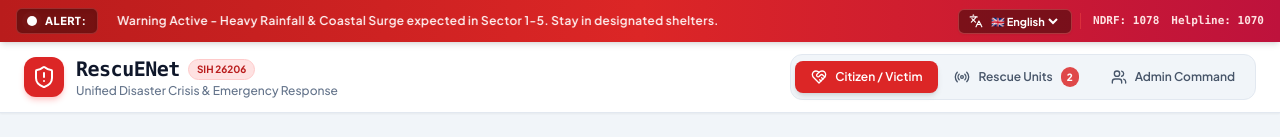
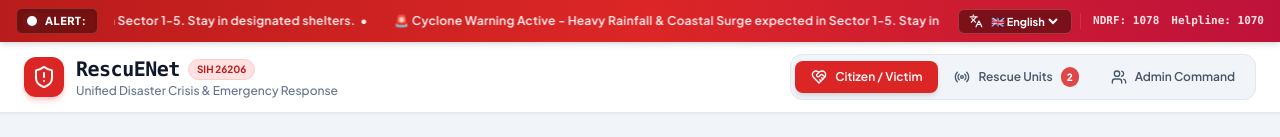
Before and after one commit to mohith0705/rescuenet-sih26206, a React (Vite) app: page / in a window 1280 px wide. Shown: the top 137 px of the page. Built offline with nearby package versions, Linux system fonts and the light colour scheme.

Commit message:
Fix marquee blank space gap using seamless 50% to 0% infinite dual-strip loop

```diff
--- a/src/components/Navbar.jsx
+++ b/src/components/Navbar.jsx
@@ -22,7 +22,8 @@ export default function Navbar({ activeRole, setActiveRole, activeSosCount, curr
         {/* Marquee Motion Scrolling Text */}
         <div className="overflow-hidden whitespace-nowrap mx-4 flex-1 relative flex items-center">
           <div className="animate-marquee-ltr font-semibold tracking-wide text-red-50 text-[12px]">
-            🚨 {t.disasterAlert} &nbsp;&bull;&nbsp; 🚨 {t.disasterAlert} &nbsp;&bull;&nbsp; 🚨 {t.disasterAlert}
+            <span className="shrink-0 pr-6">🚨 {t.disasterAlert} &nbsp;&bull;&nbsp; 🚨 {t.disasterAlert} &nbsp;&bull;&nbsp;</span>
+            <span className="shrink-0 pr-6">🚨 {t.disasterAlert} &nbsp;&bull;&nbsp; 🚨 {t.disasterAlert} &nbsp;&bull;&nbsp;</span>
           </div>
         </div>
 
--- a/src/index.css
+++ b/src/index.css
@@ -31,19 +31,20 @@ body {
   z-index: 10;
 }
 
-/* Reliable Left-to-Right Scrolling Marquee Animation */
-@keyframes marqueeLTR {
+/* Seamless Continuous Left-to-Right Scrolling Marquee Animation (Zero Gaps) */
+@keyframes marqueeSeamlessLTR {
   0% {
-    transform: translateX(-100%);
+    transform: translateX(-50%);
   }
   100% {
-    transform: translateX(100%);
+    transform: translateX(0%);
   }
 }
 
 .animate-marquee-ltr {
-  display: inline-block;
+  display: flex;
   white-space: nowrap;
-  animation: marqueeLTR 38s linear infinite;
+  width: max-content;
+  animation: marqueeSeamlessLTR 28s linear infinite;
   will-change: transform;
 }
```
